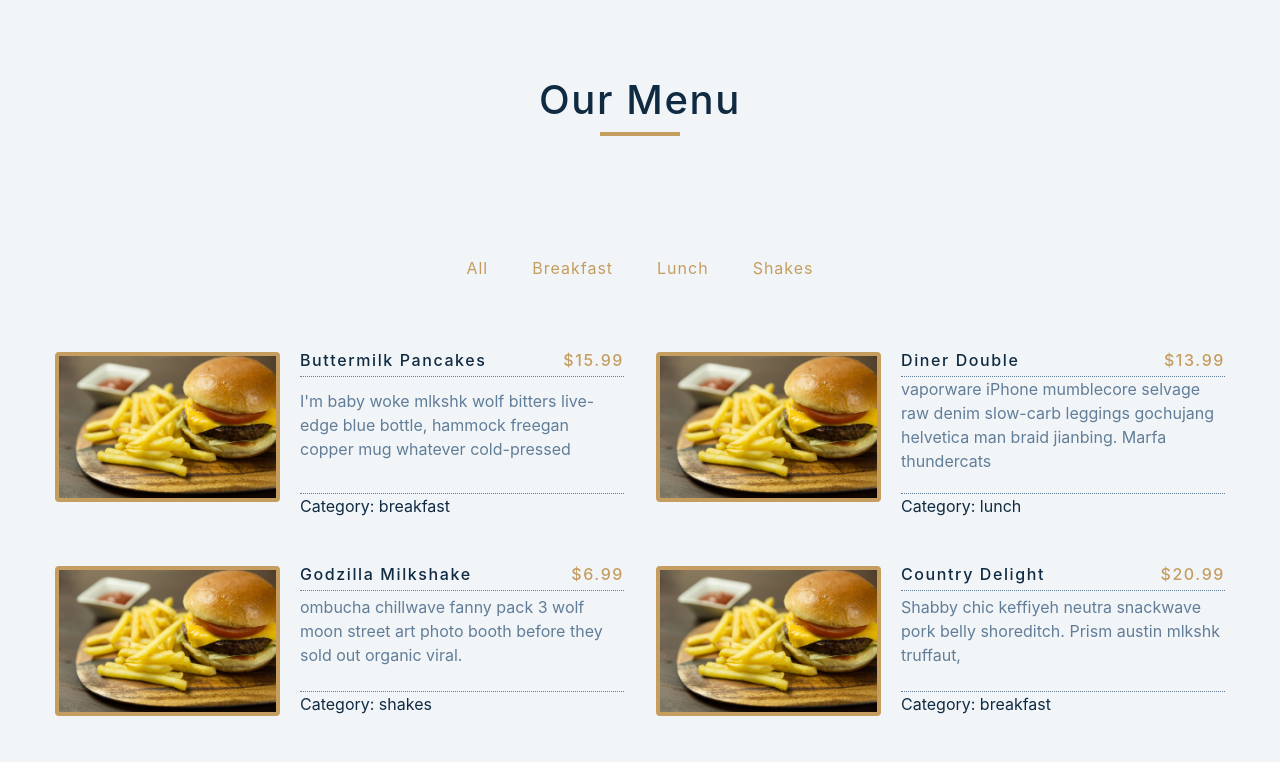
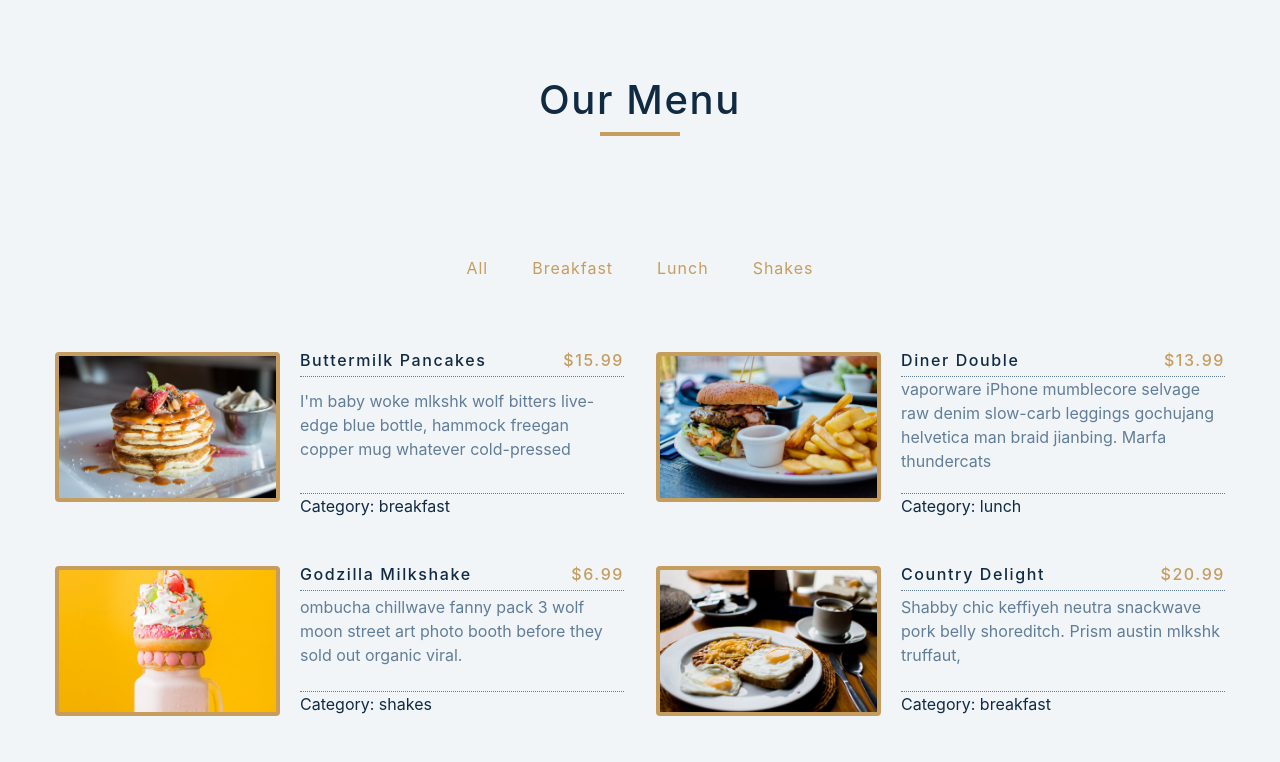
Before and after one commit to erfan-ne/Restaurant-Menu, a React (Create React App) app: page / in a window 1280 px wide. Shown: the top 762 px of the page. Built offline with nearby package versions, Linux system fonts and the light colour scheme.

Commit message:
update Menu.js

```diff
--- a/src/Components/Menu.js
+++ b/src/Components/Menu.js
@@ -7,7 +7,7 @@ const Menu = () => {
         <div className="section-center">
       {menus.map((menu) => (
           <article className="menu-item" key={menu.id}>
-            <img src="./images/item-8.jpeg" className="photo" />
+            <img src={menu.img} className="photo" />
             <div className="item-info">
               <header>
                 <h4>{menu.title}</h4>
```
